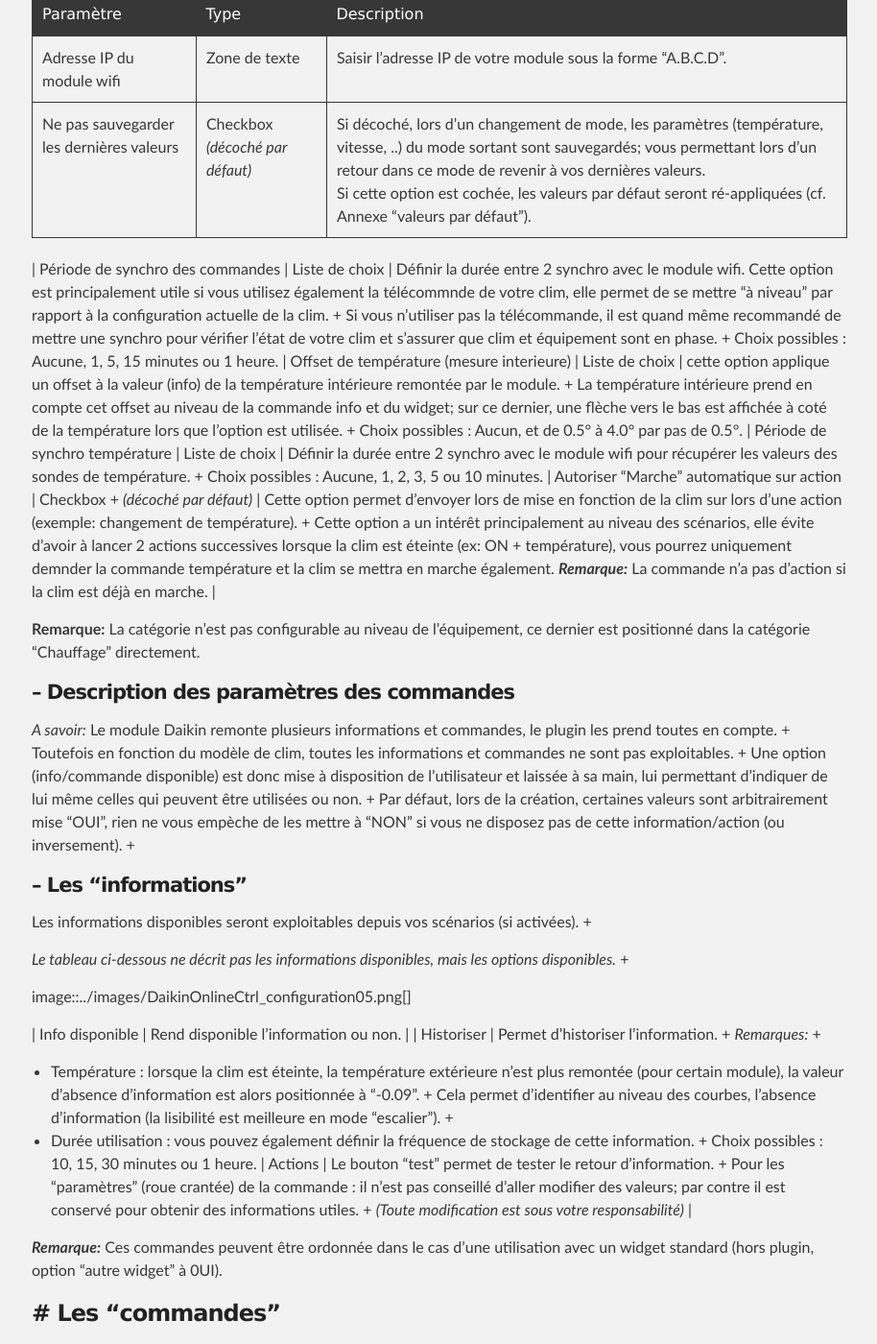
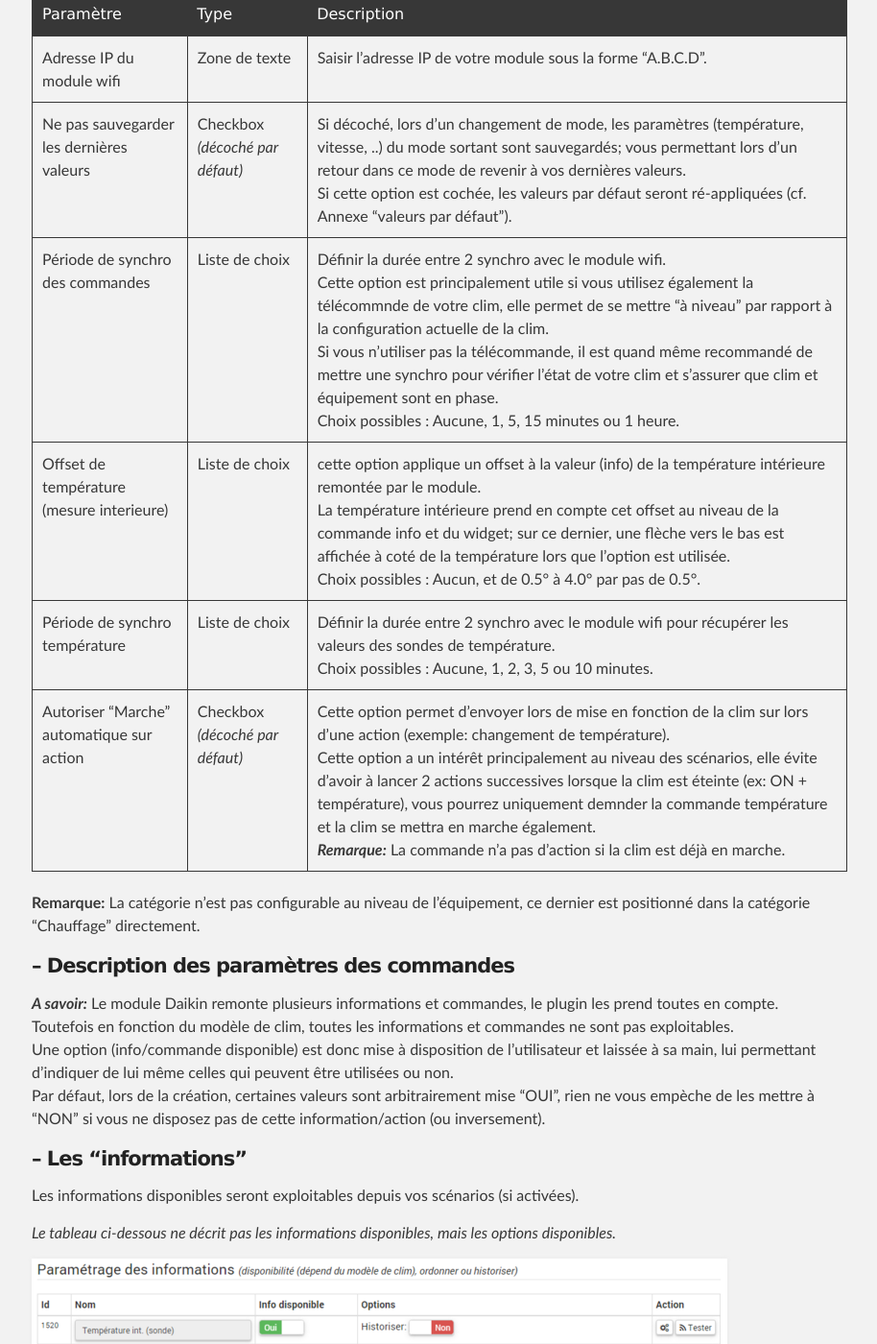
Before and after one commit to abarrau/jeedom-plugins-doc, a Jekyll site: the page built from docs/DaikinOnlineCtrl/fr_FR/index.md, in a window 1280 px wide and 1400 px high, scrolled down 5032 px. Shown: the whole window at 96% size, without its empty margins (182-1096 px from the left). Built offline with Jekyll 4.4.1, drawn with Linux system fonts in a browser that asks for light colours; our own code applies the rules of GitHub Pages for plain Markdown files; the repository's description, which GitHub fills in, is left out; some of the changed text lies outside the part shown.

Commit message:
DaikinOnlineCtrl doc

```diff
--- a/docs/DaikinOnlineCtrl/fr_FR/index.md
+++ b/docs/DaikinOnlineCtrl/fr_FR/index.md
@@ -16,7 +16,7 @@ Après téléchargement du plugin, vous devez l'activer pour profiter de ces fon
 
 ![Configuration](https://abarrau.github.io/jeedom-plugins-doc/DaikinOnlineCtrl/images/DaikinOnlineCtrl_screenshot2.jpg)
 
-Le module wifi Daikin ne permet actuellement pas d’exploiter les modes *powerfull* et *oeil intelligent*. <br/>
+Le module wifi Daikin ne permet actuellement pas d’exploiter les modes **powerfull** et **oeil intelligent**. <br/>
 Le plugin Daikin Online Ctrl simule donc ces 2 modes tout en vous permettant d’affiner leurs réglages.
 
 **Santé des modules :**
@@ -84,52 +84,29 @@ Cliquez sur “Ajouter” pour ajouter un module. Renseignez ensuite les _param
 |--|--|--|
 | Adresse IP du module wifi | Zone de texte | Saisir l'adresse IP de votre module sous la forme "A.B.C.D". |
 | Ne pas sauvegarder les dernières valeurs | Checkbox _(décoché par défaut)_ | Si décoché, lors d'un changement de mode, les paramètres (température, vitesse, ..) du mode sortant sont sauvegardés; vous permettant lors d'un retour dans ce mode de revenir à vos dernières valeurs. <br/> Si cette option est cochée, les valeurs par défaut seront ré-appliquées (cf. Annexe "valeurs par défaut"). |
-
-
-
-
-
-| Période de synchro des commandes | Liste de choix | Définir la durée entre 2 synchro avec le module wifi.
-Cette option est principalement utile si vous utilisez également la télécommnde de votre clim, elle permet de se mettre "à niveau" par rapport à la configuration actuelle de la clim. +
-Si vous n'utiliser pas la télécommande, il est quand même recommandé de mettre une synchro pour vérifier l'état de votre clim et s'assurer que clim et équipement sont en phase. +
-Choix possibles : Aucune, 1, 5, 15 minutes ou 1 heure.
-| Offset de température (mesure interieure) | Liste de choix | cette option applique un offset à la valeur (info) de la température intérieure remontée par le module. +
-La température intérieure prend en compte cet offset au niveau de la commande info et du widget; sur ce dernier, une flèche vers le bas est affichée à coté de la température lors que l'option est utilisée. +
-Choix possibles : Aucun, et de 0.5° à 4.0° par pas de 0.5°.
-| Période de synchro température | Liste de choix | Définir la durée entre 2 synchro avec le module wifi pour récupérer les valeurs des sondes de température. +
-Choix possibles : Aucune, 1, 2, 3, 5 ou 10 minutes.
-| Autoriser "Marche" automatique sur action | Checkbox +
-_(décoché par défaut)_ | Cette option permet d'envoyer lors de mise en fonction de la clim sur lors d'une action (exemple: changement de température). +
-Cette option a un intérêt principalement au niveau des scénarios, elle évite d'avoir à lancer 2 actions successives lorsque la clim est éteinte (ex: ON + température), vous pourrez uniquement demnder la commande température et la clim se mettra en marche également.
-_**Remarque:**_ La commande n'a pas d'action si la clim est déjà en marche. |
+| Période de synchro des commandes | Liste de choix | Définir la durée entre 2 synchro avec le module wifi. <br/>Cette option est principalement utile si vous utilisez également la télécommnde de votre clim, elle permet de se mettre "à niveau" par rapport à la configuration actuelle de la clim. <br/> Si vous n'utiliser pas la télécommande, il est quand même recommandé de mettre une synchro pour vérifier l'état de votre clim et s'assurer que clim et équipement sont en phase. <br/>Choix possibles : Aucune, 1, 5, 15 minutes ou 1 heure. |
+| Offset de température (mesure interieure) | Liste de choix | cette option applique un offset à la valeur (info) de la température intérieure remontée par le module. <br/> La température intérieure prend en compte cet offset au niveau de la commande info et du widget; sur ce dernier, une flèche vers le bas est affichée à coté de la température lors que l'option est utilisée. <br/> Choix possibles : Aucun, et de 0.5° à 4.0° par pas de 0.5°. |
+| Période de synchro température | Liste de choix | Définir la durée entre 2 synchro avec le module wifi pour récupérer les valeurs des sondes de température. <br/> Choix possibles : Aucune, 1, 2, 3, 5 ou 10 minutes. |
+| Autoriser "Marche" automatique sur action | Checkbox <br/> _(décoché par défaut)_ | Cette option permet d'envoyer lors de mise en fonction de la clim sur lors d'une action (exemple: changement de température). <br/> Cette option a un intérêt principalement au niveau des scénarios, elle évite d'avoir à lancer 2 actions successives lorsque la clim est éteinte (ex: ON + température), vous pourrez uniquement demnder la commande température et la clim se mettra en marche également. <br/>_**Remarque:**_ La commande n'a pas d'action si la clim est déjà en marche. |
 
 **Remarque:** La catégorie n'est pas configurable au niveau de l'équipement, ce dernier est positionné dans la catégorie "Chauffage" directement.
 
 #### -- Description des paramètres des commandes
 
-*A savoir:* Le module Daikin remonte plusieurs informations et commandes, le plugin les prend toutes en compte. +
-Toutefois en fonction du modèle de clim, toutes les informations et commandes ne sont pas exploitables. +
-Une option (info/commande disponible) est donc mise à disposition de l'utilisateur et laissée à sa main, lui permettant d'indiquer de lui même celles qui peuvent être utilisées ou non. +
-Par défaut, lors de la création, certaines valeurs sont arbitrairement mise "OUI", rien ne vous empèche de les mettre à "NON" si vous ne disposez pas de cette information/action (ou inversement). +
+_**A savoir:**_ Le module Daikin remonte plusieurs informations et commandes, le plugin les prend toutes en compte. <br/>Toutefois en fonction du modèle de clim, toutes les informations et commandes ne sont pas exploitables. <br/>Une option (info/commande disponible) est donc mise à disposition de l'utilisateur et laissée à sa main, lui permettant d'indiquer de lui même celles qui peuvent être utilisées ou non. <br/>Par défaut, lors de la création, certaines valeurs sont arbitrairement mise "OUI", rien ne vous empèche de les mettre à "NON" si vous ne disposez pas de cette information/action (ou inversement).
 
 #### -- Les "informations"
 
-Les informations disponibles seront exploitables depuis vos scénarios (si activées). +
+Les informations disponibles seront exploitables depuis vos scénarios (si activées).
 
-_Le tableau ci-dessous ne décrit pas les informations disponibles, mais les options disponibles._ +
+_Le tableau ci-dessous ne décrit pas les informations disponibles, mais les options disponibles._
 
-image::../images/DaikinOnlineCtrl_configuration05.png[]
+![Configuration](https://abarrau.github.io/jeedom-plugins-doc/DaikinOnlineCtrl/images/DaikinOnlineCtrl_configuration05.png)
 
 | Info disponible | Rend disponible l'information ou non. |
-| Historiser | Permet d'historiser l'information. +
-*Remarques:* +
-- Température : lorsque la clim est éteinte, la température extérieure n'est plus remontée (pour certain module), la valeur d'absence d'information est alors positionnée à "-0.09". +
-Cela permet d'identifier au niveau des courbes, l'absence d'information (la lisibilité est meilleure en mode "escalier"). +
-- Durée utilisation : vous pouvez également définir la fréquence de stockage de cette information. +
-Choix possibles : 10, 15, 30 minutes ou 1 heure.
-| Actions | Le bouton "test" permet de tester le retour d'information. +
-Pour les "paramètres" (roue crantée) de la commande : il n'est pas conseillé d'aller modifier des valeurs; par contre il est conservé pour obtenir des informations utiles. +
-_(Toute modification est sous votre responsabilité)_ |
+|--|--|
+| Historiser | Permet d'historiser l'information. <br/>_**Remarques:**_<br/>- Température : lorsque la clim est éteinte, la température extérieure n'est plus remontée (pour certain module), la valeur d'absence d'information est alors positionnée à "-0.09". <br/> Cela permet d'identifier au niveau des courbes, l'absence d'information (la lisibilité est meilleure en mode "escalier"). <br/>- Durée utilisation : vous pouvez également définir la fréquence de stockage de cette information. <br/> Choix possibles : 10, 15, 30 minutes ou 1 heure. |
+| Actions | Le bouton "test" permet de tester le retour d'information. <br/> Pour les "paramètres" (roue crantée) de la commande : il n'est pas conseillé d'aller modifier des valeurs; par contre il est conservé pour obtenir des informations utiles. <br/> _(Toute modification est sous votre responsabilité)_ |
 
 _**Remarque:**_ Ces commandes peuvent être ordonnée dans le cas d'une utilisation avec un widget standard (hors plugin, option "autre widget" à 0UI).
 
```
